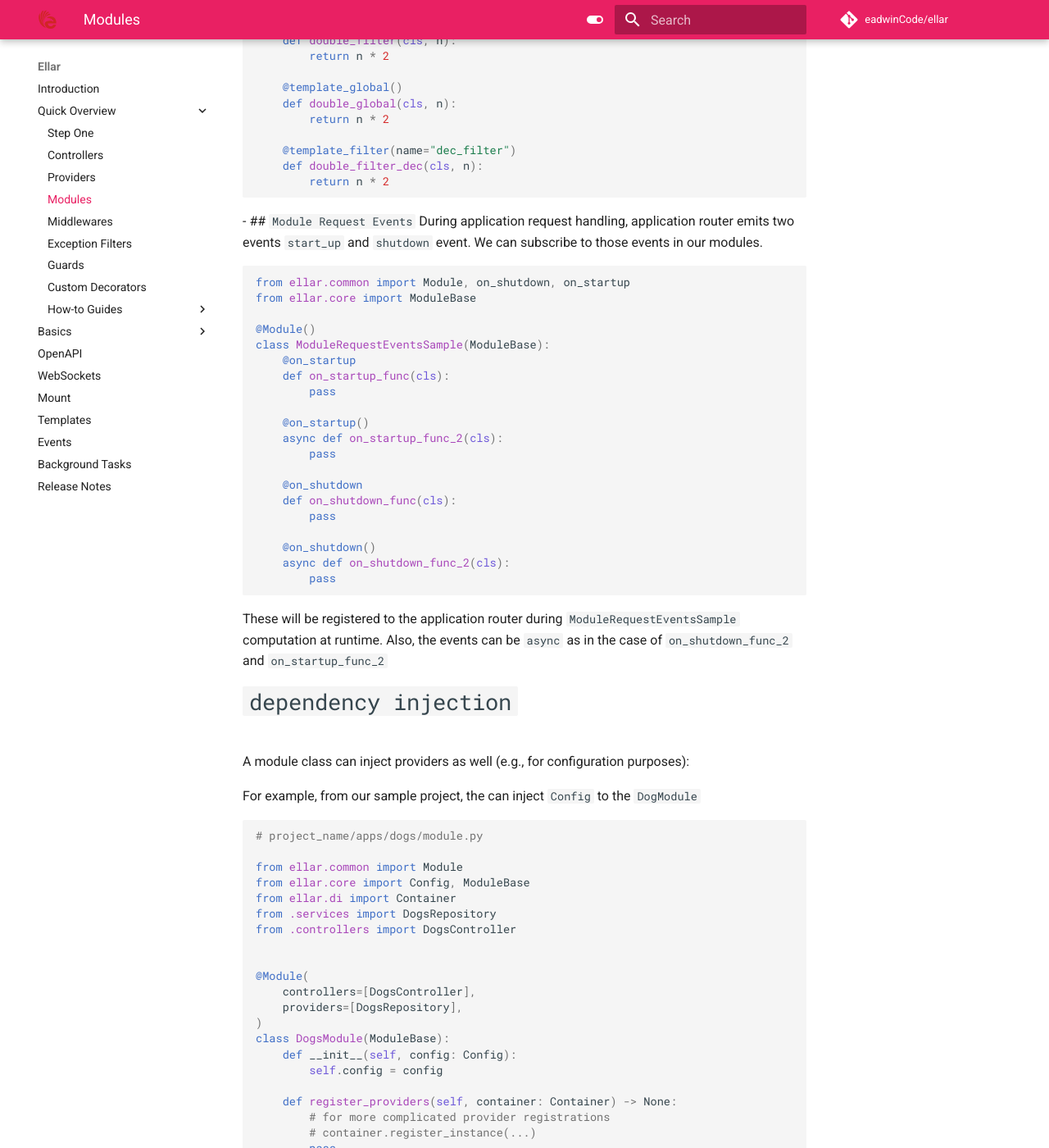
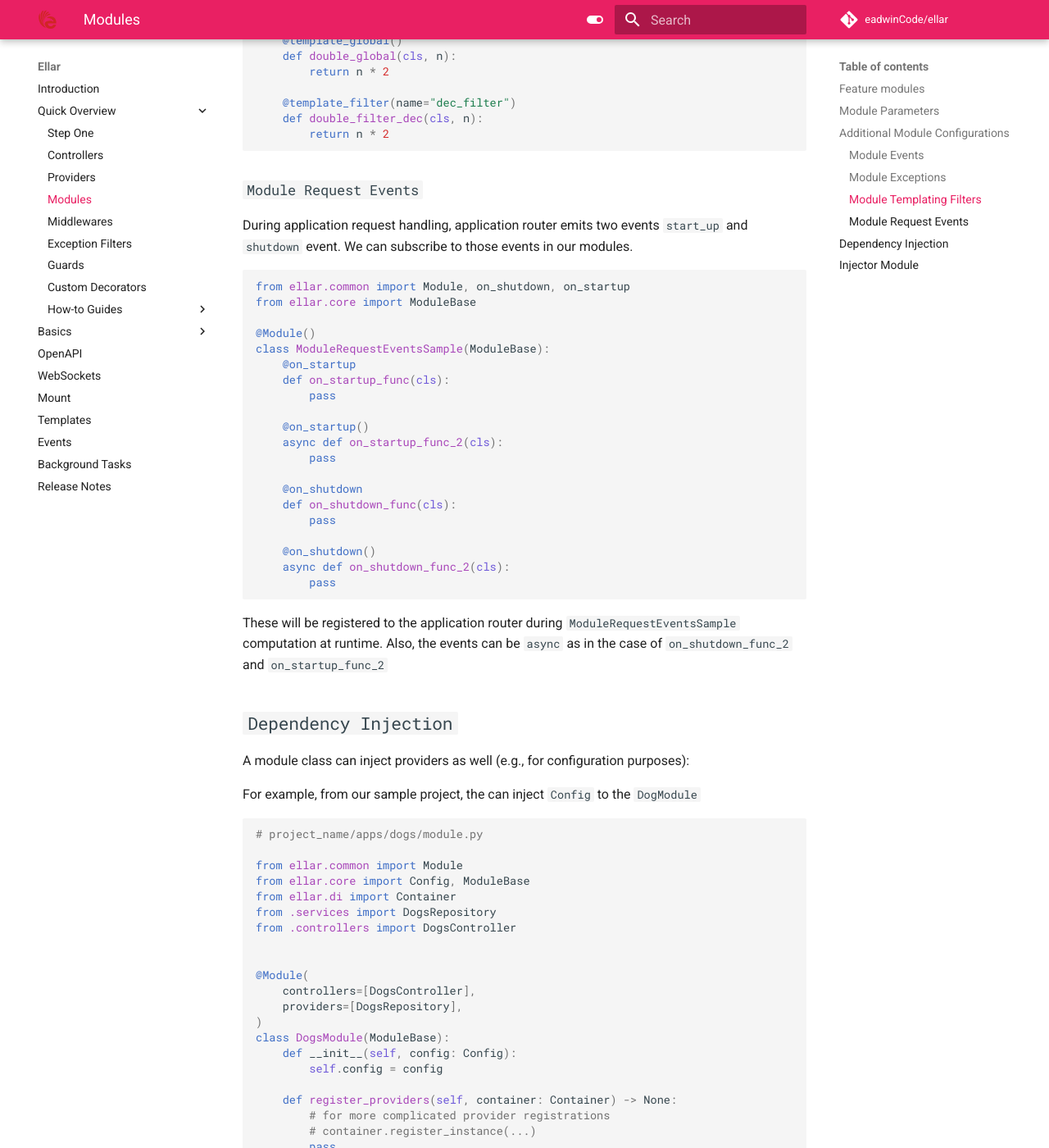
Before and after one commit to python-ellar/ellar, an MkDocs documentation site: the page built from docs/overview/modules.md, in a window 1280 px wide and 1400 px high, scrolled down 3688 px. Shown: the whole window at 82% size. Built offline with MkDocs 1.6.1 and Material for MkDocs 9.7.7, drawn with Linux system fonts in a browser that asks for light colours; comment, search, counter and statistics services are not loaded.

Commit message:
Doc md error fixes

````diff
--- a/docs/overview/modules.md
+++ b/docs/overview/modules.md
@@ -32,7 +32,7 @@ the internal data structure used to resolve module and provider relationships an
 The best way to organize your components is to build your projects as `Modules`.
 Thus, the architecture resulting from most applications will include multiple modules with closely related **functionality**.
 
-# `Feature modules`
+## `Feature modules`
 Module helps to organize code relevant for specific features, ensuring that the code is clear and organized.
 This will help to manage complexity and develop using SOLID especially as the application or team grows.
 
@@ -60,7 +60,7 @@ class DogsModule(ModuleBase):
         pass
 ```
 
-# `Module Parameters`
+## `Module Parameters`
 Let's create a Module and take a quick overview of its parameters.
 
 ```python
@@ -95,8 +95,8 @@ class BookModule(ModuleBase):
 | `static_folder`   | defines the static folder for this module                                                                                    |
 | `template_folder` | defines the template folder for this module                                                                                  |
 
-# `Additional Module Configurations`
-- ## `Module Events`
+## `Additional Module Configurations`
+### `Module Events`
 Every registered Module receives two event calls during its instantiation and when application is ready.
 
 ```python
@@ -115,7 +115,7 @@ class ModuleEventSample(ModuleBase):
 ```
 `before_init` receives current app `Config` as a parameter and `application_ready` function receives `App` instance as parameter.
 
-- ## `Module Exceptions`
+### `Module Exceptions`
 In Ellar, custom exceptions can be registered through modules.
 During module meta-data computation, Ellar reads additional properties such as these from registered modules
 
@@ -131,7 +131,7 @@ class ModuleExceptionSample(ModuleBase):
 ```
 `exception_404_handler` will be register to the application at runtime during `ModuleExceptionSample` computation.
 
-- ## `Module Templating Filters`
+### `Module Templating Filters`
 We can also define `Jinja2` templating filters in project Modules or any `@Module()` module.
 The defined filters are be passed down to `Jinja2` **environment** instance alongside the `template_folder`
 value when creating **TemplateLoader**.
@@ -155,7 +155,7 @@ class ModuleTemplateFilterSample(ModuleBase):
     def double_filter_dec(cls, n):
         return n * 2
 ```
-- ## `Module Request Events`
+### `Module Request Events`
 During application request handling, application router emits two events `start_up` and `shutdown` event.
 We can subscribe to those events in our modules.
 ```python
@@ -185,7 +185,7 @@ These will be registered to the application router during `ModuleRequestEventsSa
 Also, the events can be `async` as in the case of `on_shutdown_func_2` and `on_startup_func_2`
 
 
-# `dependency injection`
+## `Dependency Injection`
 A module class can inject providers as well (e.g., for configuration purposes):
 
 For example, from our sample project, the can inject `Config` to the `DogModule`
@@ -214,7 +214,7 @@ class DogsModule(ModuleBase):
 ```
 
 
-# `Injector Module`
+## `Injector Module`
 Since `EllarInjector` is based on a python library [injector](https://injector.readthedocs.io/en/latest/index.html) both
 share similar `Module` features with few distinct features. As an added support, you can create or reuse modules from `injector` Modules.
 
````
Also changed, not shown: docs/overview/controllers.md (+12 -3 lines), docs/overview/index.md (+2 -0 lines), docs/overview/middleware.md (+11 -5 lines), docs/overview/providers.md (+3 -1 lines).
